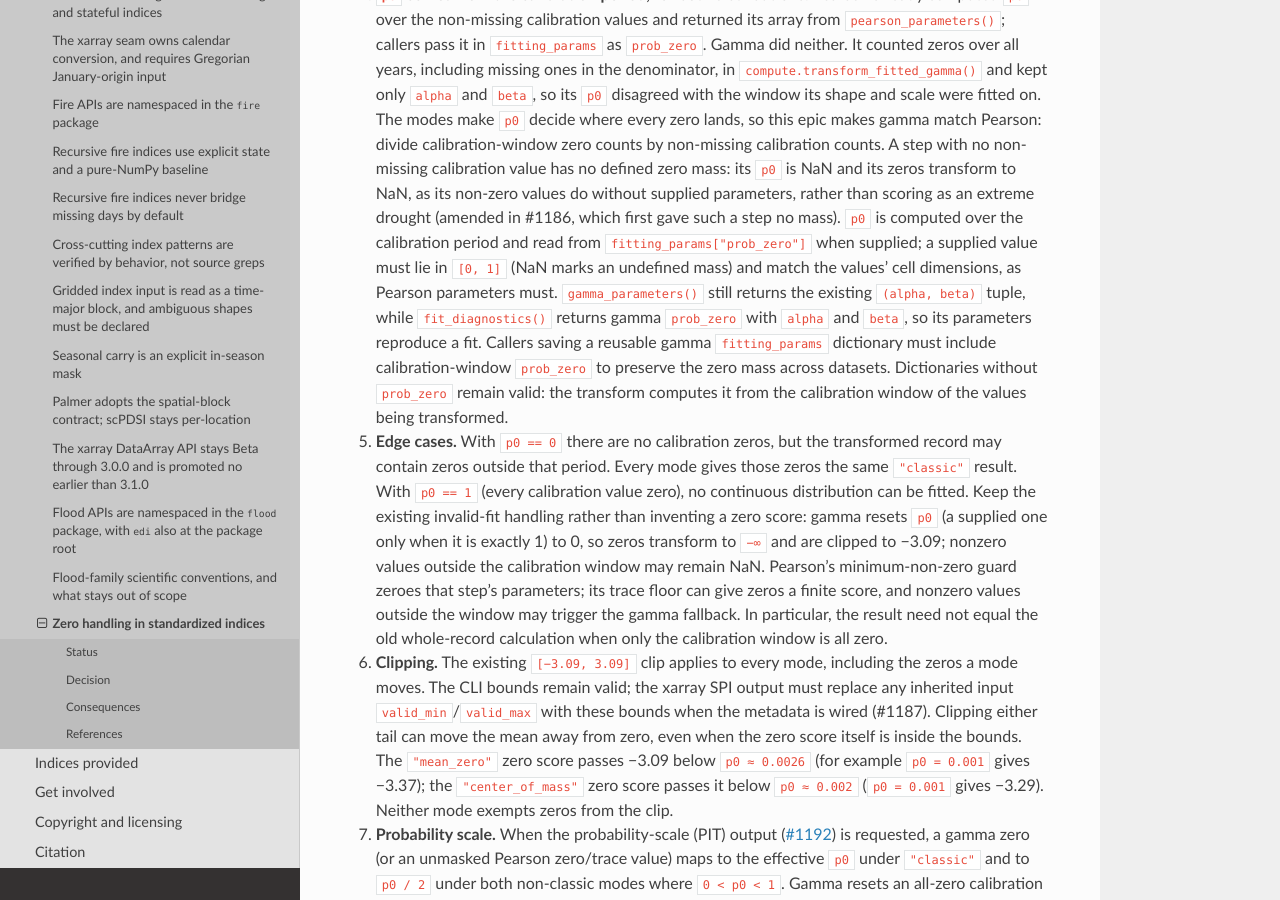
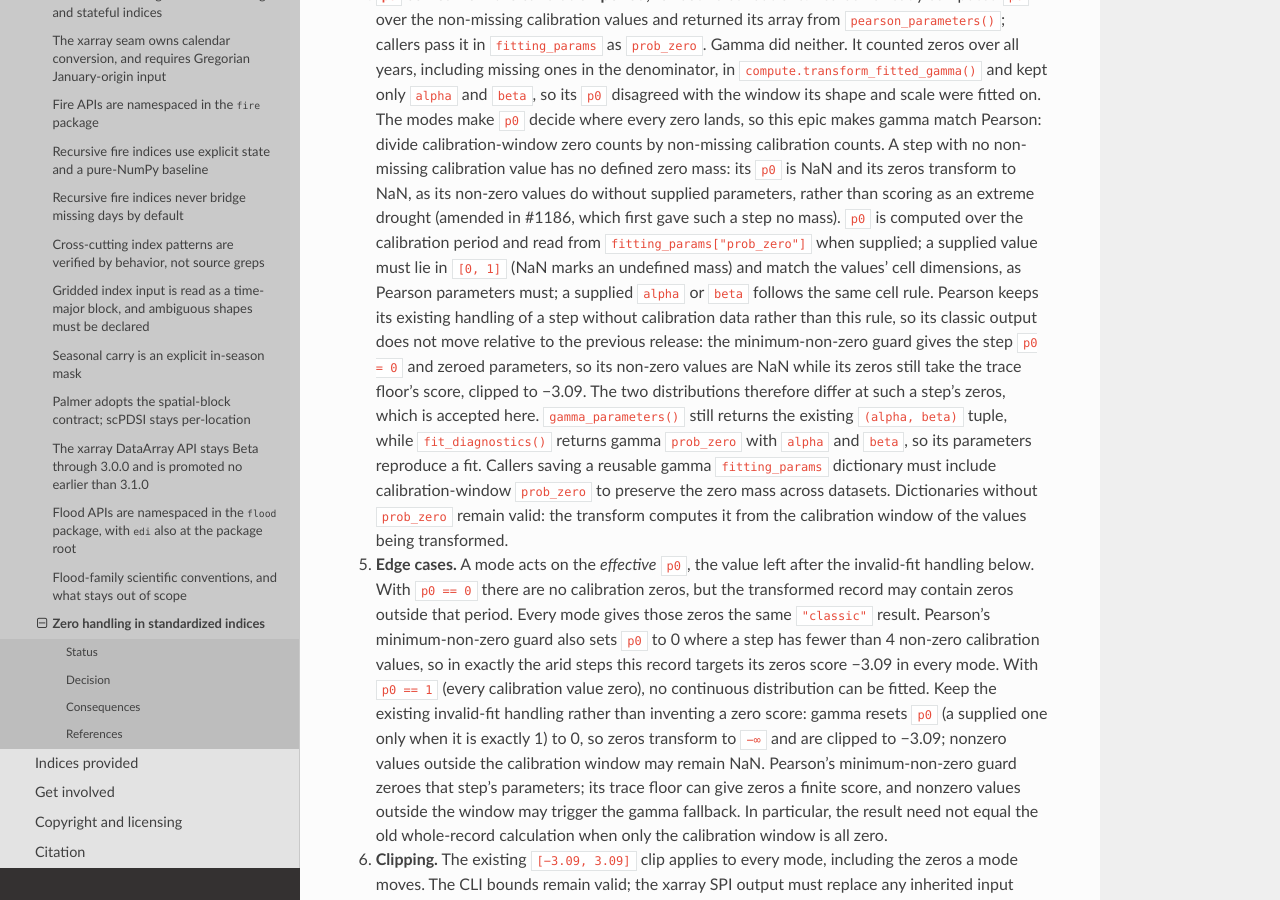
Before and after one commit to monocongo/climate_indices, a Sphinx documentation site: the page built from docs/adr/0015-zero-handling-in-standardized-indices.md, in a window 1280 px wide and 900 px high, scrolled down 1493 px. Built offline with Sphinx 7.4.7 and the Read the Docs theme 3.1.0, drawn with Linux system fonts in a browser that asks for light colours.

Commit message:
fix(review): record the Pearson guard and asymmetry in ADR-0015
- P3-5: decision 5 says a mode acts on the effective p0 and names
  Pearson's minimum-non-zero guard, which sets p0 to 0 where a step has
  fewer than 4 non-zero calibration values, so those arid steps' zeros
  score -3.09 in every mode.
- P4-1: decision 4 records that Pearson keeps its existing handling of
  a step without calibration data (NaN non-zero values, zeros at the
  trace floor's -3.09) rather than gamma's NaN-zero rule, and that a
  supplied gamma alpha or beta follows the same cell rule as prob_zero.

```diff
--- a/docs/adr/0015-zero-handling-in-standardized-indices.md
+++ b/docs/adr/0015-zero-handling-in-standardized-indices.md
@@ -86,7 +86,13 @@ asked by [#1185](https://github.com/monocongo/climate_indices/issues/1185).
    step no mass). `p0` is computed over the calibration period and read from
    `fitting_params["prob_zero"]` when supplied; a supplied value must lie in
    `[0, 1]` (NaN marks an undefined mass) and match the values' cell
-   dimensions, as Pearson parameters must. `gamma_parameters()` still returns
+   dimensions, as Pearson parameters must; a supplied `alpha` or `beta` follows
+   the same cell rule. Pearson keeps its existing handling of a step without
+   calibration data rather than this rule, so its classic output does not move
+   relative to the previous release: the minimum-non-zero guard gives the step
+   `p0 = 0` and zeroed parameters, so its non-zero values are NaN while its zeros
+   still take the trace floor's score, clipped to −3.09. The two distributions
+   therefore differ at such a step's zeros, which is accepted here. `gamma_parameters()` still returns
    the existing `(alpha, beta)` tuple, while `fit_diagnostics()` returns gamma
    `prob_zero` with `alpha` and `beta`, so its parameters reproduce a fit.
    Callers saving a reusable gamma `fitting_params` dictionary must include
@@ -94,9 +100,13 @@ asked by [#1185](https://github.com/monocongo/climate_indices/issues/1185).
    Dictionaries without `prob_zero` remain valid: the transform computes it
    from the calibration window of the values being transformed.
 
-5. **Edge cases.** With `p0 == 0` there are no calibration zeros, but the
+5. **Edge cases.** A mode acts on the *effective* `p0`, the value left after the
+   invalid-fit handling below. With `p0 == 0` there are no calibration zeros, but the
    transformed record may contain zeros outside that period. Every mode gives
-   those zeros the same `"classic"` result. With `p0 == 1` (every calibration
+   those zeros the same `"classic"` result. Pearson's minimum-non-zero guard
+   also sets `p0` to 0 where a step has fewer than 4 non-zero calibration
+   values, so in exactly the arid steps this record targets its zeros score
+   −3.09 in every mode. With `p0 == 1` (every calibration
    value zero), no continuous distribution can be fitted. Keep the existing
    invalid-fit handling rather than inventing a zero score: gamma resets `p0`
    (a supplied one only when it is exactly 1) to 0, so zeros transform to `−∞`
```
